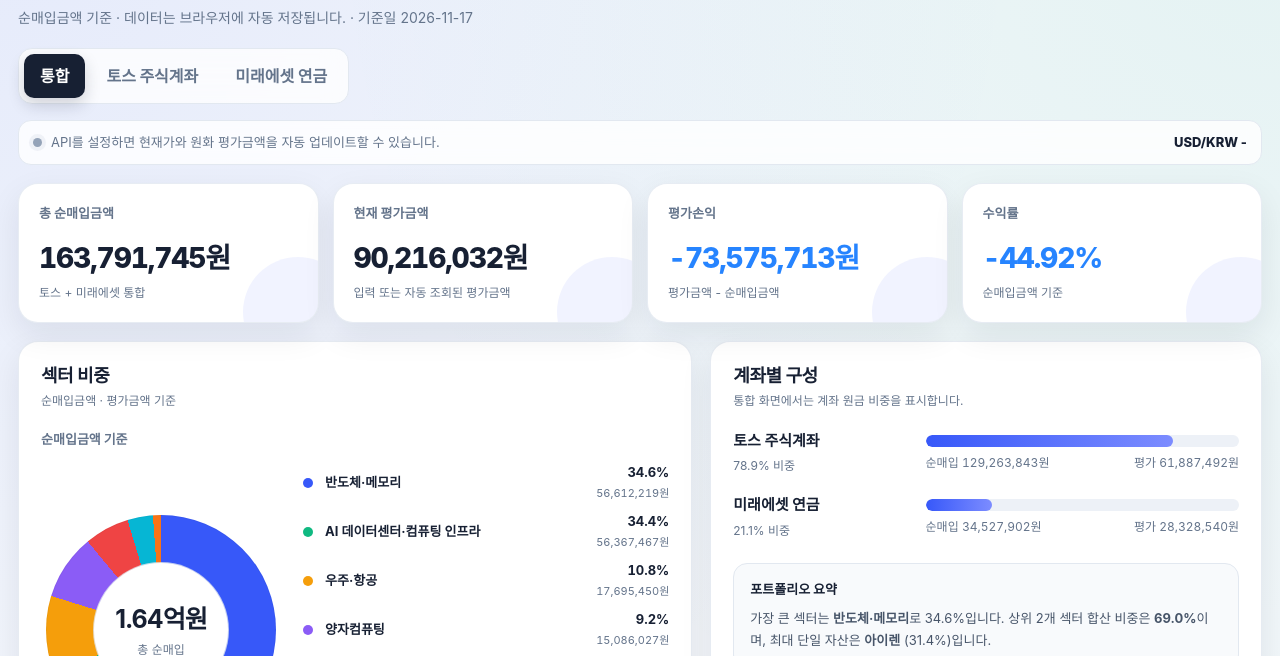
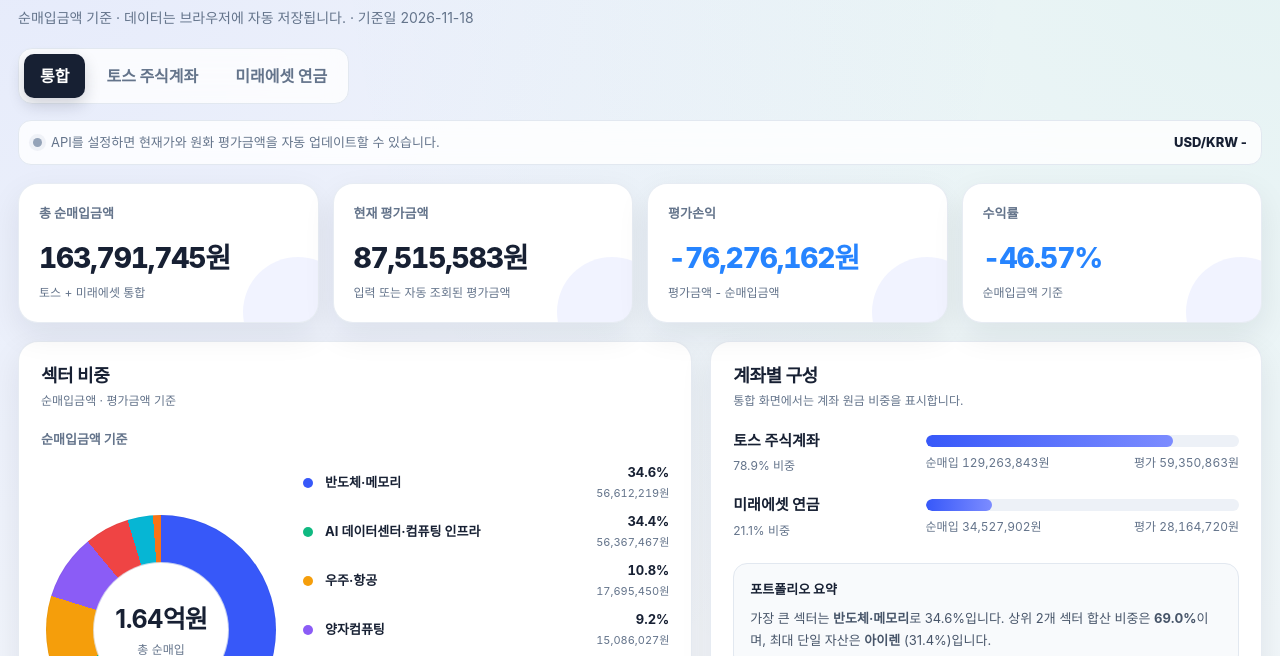
Before and after one commit to big9367-byte/portfolio-dashboard, a plain HTML site: page index.html in a window 1280 px wide. Shown: the part 102-758 px from the top of the page. Drawn offline with Linux system fonts and the light colour scheme.

Commit message:
chore: 주가 자동 업데이트 (2026-11-18)

```diff
--- a/index.html
+++ b/index.html
@@ -1022,7 +1022,7 @@
 
     const DEFAULT_DATA = {
       title: "투자 포트폴리오 대시보드",
-      asOfDate: "2026-11-17",
+      asOfDate: "2026-11-18",
       marketSettings: {
         autoRefresh: false,
         intervalMinutes: 30,
@@ -1031,22 +1031,22 @@
         lastFxRate: null
       },
       holdings: [
-        { id: "t1", account: "toss", name: "아이렌", sector: "AI 데이터센터·컴퓨팅 인프라", cost: 51474419, value: 16444661, symbol: "IREN", exchange: "US", currency: "USD", quantity: 750, autoUpdate: true },
-        { id: "t2", account: "toss", name: "로켓랩", sector: "우주·항공", cost: 17695450, value: 15349688, symbol: "RKLB", exchange: "US", currency: "USD", quantity: 200, autoUpdate: true },
-        { id: "t3", account: "toss", name: "DRAM", sector: "반도체·메모리", cost: 27011059, value: 13343794, symbol: "DRAM", exchange: "US", currency: "USD", quantity: 254, autoUpdate: true },
-        { id: "t4", account: "toss", name: "인플렉션", sector: "양자컴퓨팅", cost: 11005245, value: 5167978, symbol: "INFQ", exchange: "US", currency: "USD", quantity: 489, autoUpdate: true },
-        { id: "t5", account: "toss", name: "마벨 테크놀로지", sector: "반도체·메모리", cost: 9098590, value: 4472573, symbol: "MRVL", exchange: "US", currency: "USD", quantity: 23, autoUpdate: true },
-        { id: "t6", account: "toss", name: "아이온큐", sector: "양자컴퓨팅", cost: 4080782, value: 1733830, symbol: "IONQ", exchange: "US", currency: "USD", quantity: 49, autoUpdate: true },
-        { id: "t7", account: "toss", name: "써클 인터넷 그룹", sector: "핀테크·스테이블코인", cost: 1836298, value: 1233968, symbol: "CRCL", exchange: "US", currency: "USD", quantity: 16, autoUpdate: true },
-        { id: "t8", account: "toss", name: "SK하이닉스", sector: "반도체·메모리", cost: 4152000, value: 2232000, symbol: "000660", exchange: "XKRX", currency: "KRW", quantity: 2, autoUpdate: true },
-        { id: "t9", account: "toss", name: "삼성전자", sector: "반도체·메모리", cost: 2910000, value: 1909000, symbol: "005930", exchange: "XKRX", currency: "KRW", quantity: 10, autoUpdate: true },
-
-        { id: "p1", account: "pension", name: "TIGER 미국AI데이터센터TOP4Plus", sector: "AI 데이터센터·컴퓨팅 인프라", cost: 4893048, value: 3041070, symbol: "0142D0", exchange: "XKRX", currency: "KRW", quantity: 501, autoUpdate: true },
-        { id: "p2", account: "pension", name: "TIGER 미국나스닥100채권혼합50", sector: "나스닥100·채권 혼합", cost: 10311355, value: 10179940, symbol: "435420", exchange: "XKRX", currency: "KRW", quantity: 758, autoUpdate: true },
-        { id: "p3", account: "pension", name: "PLUS 글로벌HBM반도체", sector: "반도체·메모리", cost: 9932650, value: 4860800, symbol: "442580", exchange: "XKRX", currency: "KRW", quantity: 70, autoUpdate: true },
-        { id: "p4", account: "pension", name: "TIME 글로벌AI인공지능액티브", sector: "AI 테마·응용", cost: 3072825, value: 3246000, symbol: "456600", exchange: "XKRX", currency: "KRW", quantity: 75, autoUpdate: true },
-        { id: "p5", account: "pension", name: "TIGER 글로벌온디바이스AI", sector: "AI 테마·응용", cost: 2810104, value: 3455210, symbol: "480310", exchange: "XKRX", currency: "KRW", quantity: 202, autoUpdate: true },
-        { id: "p6", account: "pension", name: "TIGER 미국필라델피아AI반도체나스닥", sector: "반도체·메모리", cost: 3507920, value: 3545520, symbol: "497570", exchange: "XKRX", currency: "KRW", quantity: 204, autoUpdate: true }
+        { id: "t1", account: "toss", name: "아이렌", sector: "AI 데이터센터·컴퓨팅 인프라", cost: 51474419, value: 15727752, symbol: "IREN", exchange: "US", currency: "USD", quantity: 750, autoUpdate: true },
+        { id: "t2", account: "toss", name: "로켓랩", sector: "우주·항공", cost: 17695450, value: 14662683, symbol: "RKLB", exchange: "US", currency: "USD", quantity: 200, autoUpdate: true },
+        { id: "t3", account: "toss", name: "DRAM", sector: "반도체·메모리", cost: 27011059, value: 12873704, symbol: "DRAM", exchange: "US", currency: "USD", quantity: 254, autoUpdate: true },
+        { id: "t4", account: "toss", name: "인플렉션", sector: "양자컴퓨팅", cost: 11005245, value: 4836779, symbol: "INFQ", exchange: "US", currency: "USD", quantity: 489, autoUpdate: true },
+        { id: "t5", account: "toss", name: "마벨 테크놀로지", sector: "반도체·메모리", cost: 9098590, value: 4405639, symbol: "MRVL", exchange: "US", currency: "USD", quantity: 23, autoUpdate: true },
+        { id: "t6", account: "toss", name: "아이온큐", sector: "양자컴퓨팅", cost: 4080782, value: 1593645, symbol: "IONQ", exchange: "US", currency: "USD", quantity: 49, autoUpdate: true },
+        { id: "t7", account: "toss", name: "써클 인터넷 그룹", sector: "핀테크·스테이블코인", cost: 1836298, value: 1152661, symbol: "CRCL", exchange: "US", currency: "USD", quantity: 16, autoUpdate: true },
+        { id: "t8", account: "toss", name: "SK하이닉스", sector: "반도체·메모리", cost: 4152000, value: 2200000, symbol: "000660", exchange: "XKRX", currency: "KRW", quantity: 2, autoUpdate: true },
+        { id: "t9", account: "toss", name: "삼성전자", sector: "반도체·메모리", cost: 2910000, value: 1898000, symbol: "005930", exchange: "XKRX", currency: "KRW", quantity: 10, autoUpdate: true },
+
+        { id: "p1", account: "pension", name: "TIGER 미국AI데이터센터TOP4Plus", sector: "AI 데이터센터·컴퓨팅 인프라", cost: 4893048, value: 3011010, symbol: "0142D0", exchange: "XKRX", currency: "KRW", quantity: 501, autoUpdate: true },
+        { id: "p2", account: "pension", name: "TIGER 미국나스닥100채권혼합50", sector: "나스닥100·채권 혼합", cost: 10311355, value: 10160990, symbol: "435420", exchange: "XKRX", currency: "KRW", quantity: 758, autoUpdate: true },
+        { id: "p3", account: "pension", name: "PLUS 글로벌HBM반도체", sector: "반도체·메모리", cost: 9932650, value: 4820550, symbol: "442580", exchange: "XKRX", currency: "KRW", quantity: 70, autoUpdate: true },
+        { id: "p4", account: "pension", name: "TIME 글로벌AI인공지능액티브", sector: "AI 테마·응용", cost: 3072825, value: 3227250, symbol: "456600", exchange: "XKRX", currency: "KRW", quantity: 75, autoUpdate: true },
+        { id: "p5", account: "pension", name: "TIGER 글로벌온디바이스AI", sector: "AI 테마·응용", cost: 2810104, value: 3425920, symbol: "480310", exchange: "XKRX", currency: "KRW", quantity: 202, autoUpdate: true },
+        { id: "p6", account: "pension", name: "TIGER 미국필라델피아AI반도체나스닥", sector: "반도체·메모리", cost: 3507920, value: 3519000, symbol: "497570", exchange: "XKRX", currency: "KRW", quantity: 204, autoUpdate: true }
       ]
     };
 
```
